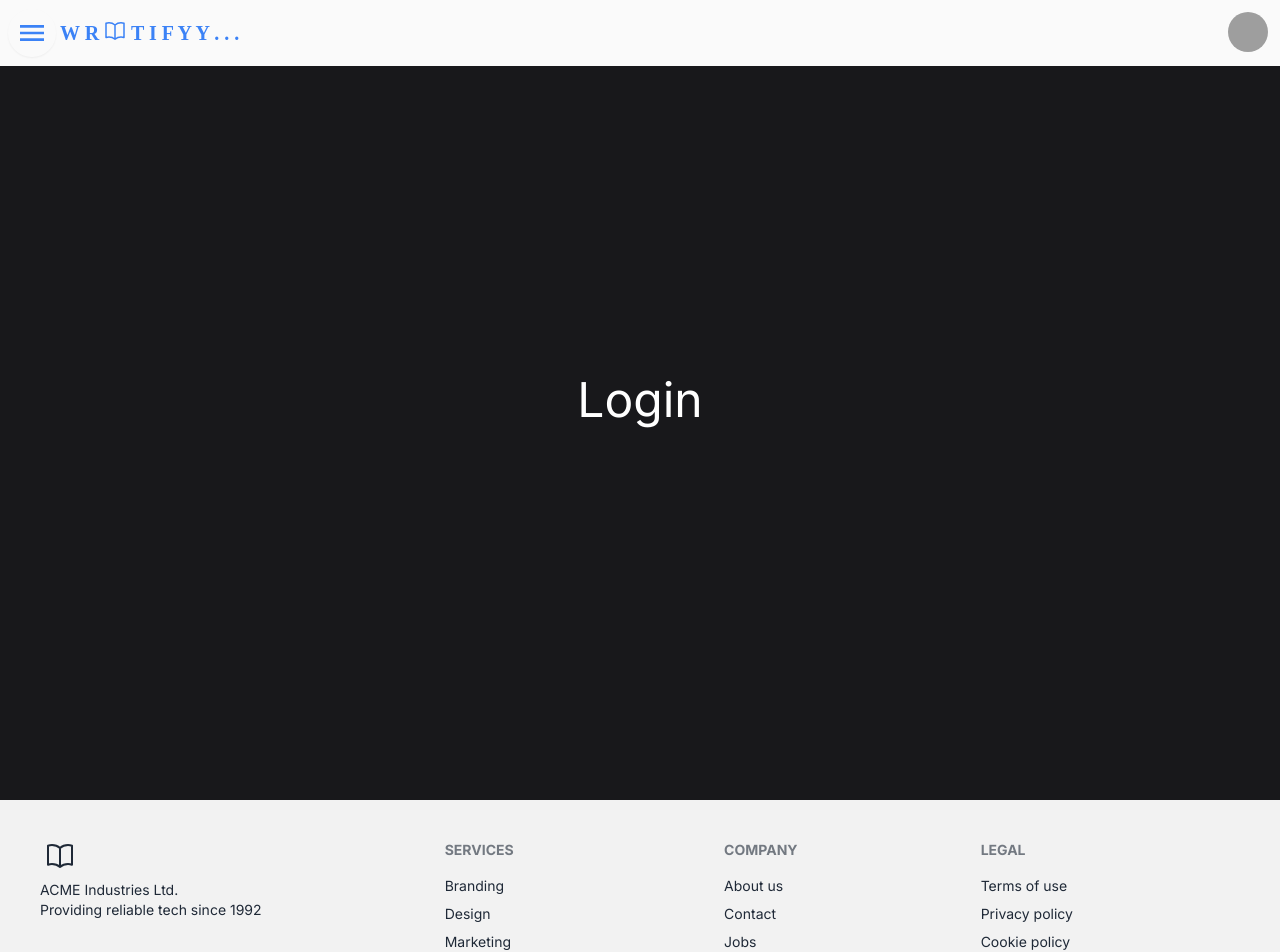
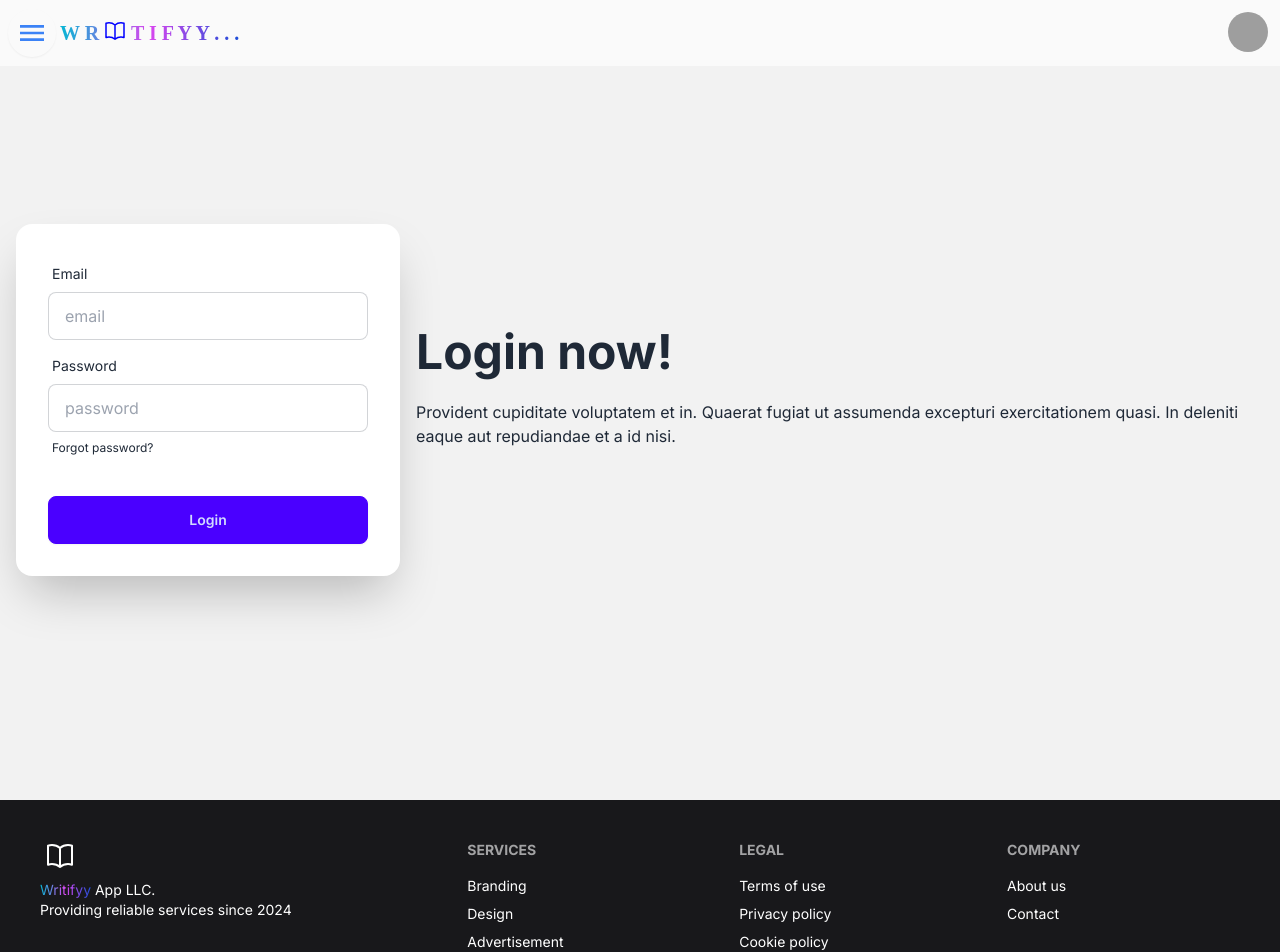
Before and after one commit to brandonRoulstone/saas_app, a Next.js app: page /login in a window 1280 px wide. Shown: the top 952 px of the page. Built offline with nearby package versions, Linux system fonts and the light colour scheme; grey boxes are pictures that could not be loaded.

Commit message:
voice to text api

```diff
--- /dev/null
+++ b/app/api/home/route.js
@@ -0,0 +1,24 @@
+import { NextResponse } from "next/server";
+import { AssemblyAI } from 'assemblyai'
+
+
+const client = new AssemblyAI({
+    apiKey: "b78acb2f18b2495680e6fa944c51ca8b"
+  });
+
+  const audioUrl = 'https://storage.googleapis.com/aai-web-samples/5_common_sports_injuries.mp3'
+
+  const config = {
+    audio_url: audioUrl
+  }
+
+  const run = async () => {
+    const transcript = await client.transcripts.transcribe(config)
+    console.log(transcript.text)
+  }
+
+
+export async function GET () {
+    // await run();
+    return NextResponse.json("Kudos it is running!");
+}
--- /dev/null
+++ b/app/api/route.js
@@ -0,0 +1,22 @@
+// import { AssemblyAI } from 'assemblyai'
+import { NextResponse, NextRequest } from 'next/server';
+
+// const client = new AssemblyAI({
+//   apiKey: "b78acb2f18b2495680e6fa944c51ca8b"
+// });
+
+// const audioUrl = 'https://storage.googleapis.com/aai-web-samples/5_common_sports_injuries.mp3'
+
+// const config = {
+//   audio_url: audioUrl
+// }
+
+// const run = async () => {
+//   const transcript = await client.transcripts.transcribe(config)
+//   console.log(transcript.text)
+// }
+
+
+export async function GET () {
+    return NextResponse.json("Kudos it is running!")
+}
--- a/app/login/page.js
+++ b/app/login/page.js
@@ -2,8 +2,35 @@ import React from 'react'
 
 const loginPage = () => {
   return (
-    <div className="flex justify-center items-center bg-zinc-900 h-screen">
-      <h1 className="text-5xl text-white">Login</h1>
+    <div className="hero min-h-screen bg-base-200">
+      <div className="hero-content flex-col lg:flex-row-reverse">
+        <div className="text-center lg:text-left">
+          <h1 className="text-5xl font-bold">Login now!</h1>
+          <p className="py-6">Provident cupiditate voluptatem et in. Quaerat fugiat ut assumenda excepturi exercitationem quasi. In deleniti eaque aut repudiandae et a id nisi.</p>
+        </div>
+        <div className="card shrink-0 w-full max-w-sm shadow-2xl bg-base-100">
+          <form className="card-body">
+            <div className="form-control">
+              <label className="label">
+                <span className="label-text">Email</span>
+              </label>
+              <input type="email" placeholder="email" className="input input-bordered" required />
+            </div>
+            <div className="form-control">
+              <label className="label">
+                <span className="label-text">Password</span>
+              </label>
+              <input type="password" placeholder="password" className="input input-bordered" required />
+              <label className="label">
+                <a href="#" className="label-text-alt link link-hover">Forgot password?</a>
+              </label>
+            </div>
+            <div className="form-control mt-6">
+              <button className="btn btn-primary">Login</button>
+            </div>
+          </form>
+        </div>
+      </div>
     </div>
   )
 }
--- a/components/Footer.jsx
+++ b/components/Footer.jsx
@@ -3,30 +3,22 @@ const Footer = () => {
   return (
     <>
 
-        <footer className="footer p-10 bg-base-200 text-base-content">
+        <footer className="footer p-10 bg-zinc-900 text-white">
             <aside>
                 {/* <svg width="50" height="50" viewBox="0 0 24 24" xmlns="http://www.w3.org/2000/svg" fillRule="evenodd" clipRule="evenodd" className="fill-current"><path d="M22.672 15.226l-2.432.811.841 2.515c.33 1.019-.209 2.127-1.23 2.456-1.15.325-2.148-.321-2.463-1.226l-.84-2.518-5.013 1.677.84 2.517c.391 1.203-.434 2.542-1.831 2.542-.88 0-1.601-.564-1.86-1.314l-.842-2.516-2.431.809c-1.135.328-2.145-.317-2.463-1.229-.329-1.018.211-2.127 1.231-2.456l2.432-.809-1.621-4.823-2.432.808c-1.355.384-2.558-.59-2.558-1.839 0-.817.509-1.582 1.327-1.846l2.433-.809-.842-2.515c-.33-1.02.211-2.129 1.232-2.458 1.02-.329 2.13.209 2.461 1.229l.842 2.515 5.011-1.677-.839-2.517c-.403-1.238.484-2.553 1.843-2.553.819 0 1.585.509 1.85 1.326l.841 2.517 2.431-.81c1.02-.33 2.131.211 2.461 1.229.332 1.018-.21 2.126-1.23 2.456l-2.433.809 1.622 4.823 2.433-.809c1.242-.401 2.557.484 2.557 1.838 0 .819-.51 1.583-1.328 1.847m-8.992-6.428l-5.01 1.675 1.619 4.828 5.011-1.674-1.62-4.829z"></path></svg> */}
                 <svg xmlns="http://www.w3.org/2000/svg" fill="none" viewBox="0 0 24 24" strokeWidth={1.5} stroke="currentColor" className="size-8 mx-1">
                     <path strokeLinecap="round" strokeLinejoin="round" d="M12 6.042A8.967 8.967 0 0 0 6 3.75c-1.052 0-2.062.18-3 .512v14.25A8.987 8.987 0 0 1 6 18c2.305 0 4.408.867 6 2.292m0-14.25a8.966 8.966 0 0 1 6-2.292c1.052 0 2.062.18 3 .512v14.25A8.987 8.987 0 0 0 18 18a8.967 8.967 0 0 0-6 2.292m0-14.25v14.25" />
                 </svg>
-                <p>ACME Industries Ltd.<br/>Providing reliable tech since 1992</p>
+                <p><span className="bg-gradient-to-r from-cyan-500 via-fuchsia-500 to-blue-700 bg-clip-text text-transparent">Writifyy</span> App LLC.<br/>Providing reliable services since 2024</p>
             </aside>
 
             <nav>
                 <h6 className="footer-title">Services</h6>
                 <a className="link link-hover">Branding</a>
                 <a className="link link-hover">Design</a>
-                <a className="link link-hover">Marketing</a>
                 <a className="link link-hover">Advertisement</a>
             </nav>
 
-            <nav>
-                <h6 className="footer-title">Company</h6>
-                <a className="link link-hover">About us</a>
-                <a className="link link-hover">Contact</a>
-                <a className="link link-hover">Jobs</a>
-                <a className="link link-hover">Press kit</a>
-            </nav>
 
             <nav>
                 <h6 className="footer-title">Legal</h6>
@@ -35,6 +27,11 @@ const Footer = () => {
                 <a className="link link-hover">Cookie policy</a>
             </nav>
 
+            <nav>
+                <h6 className="footer-title">Company</h6>
+                <a className="link link-hover">About us</a>
+                <a className="link link-hover">Contact</a>
+            </nav>
         </footer>
 
     </>
--- a/components/NavigationBar.jsx
+++ b/components/NavigationBar.jsx
@@ -33,10 +33,10 @@ const NavigationBar = () => {
             </div>
 
             <div className="flex-1 px-1 z-50">
-                <Link href="/" className="text-xl text-blue-500 flex font-[baloo] font-extrabold">
+                <Link href="/" className="text-xl bg-gradient-to-r from-cyan-500 via-fuchsia-500 to-blue-700 bg-clip-text text-transparent flex font-[baloo] font-extrabold">
                     W R
-                    <svg xmlns="http://www.w3.org/2000/svg" fill="none" viewBox="0 0 24 24" strokeWidth={1.5} stroke="currentColor" className="size-6 mx-1">
-                    <path strokeLinecap="round" strokeLinejoin="round" d="M12 6.042A8.967 8.967 0 0 0 6 3.75c-1.052 0-2.062.18-3 .512v14.25A8.987 8.987 0 0 1 6 18c2.305 0 4.408.867 6 2.292m0-14.25a8.966 8.966 0 0 1 6-2.292c1.052 0 2.062.18 3 .512v14.25A8.987 8.987 0 0 0 18 18a8.967 8.967 0 0 0-6 2.292m0-14.25v14.25" />
+                    <svg xmlns="http://www.w3.org/2000/svg" fill="none" viewBox="0 0 24 24" strokeWidth={1.5} stroke="blue" className="size-6 mx-1">
+                        <path strokeLinecap="round" strokeLinejoin="round" d="M12 6.042A8.967 8.967 0 0 0 6 3.75c-1.052 0-2.062.18-3 .512v14.25A8.987 8.987 0 0 1 6 18c2.305 0 4.408.867 6 2.292m0-14.25a8.966 8.966 0 0 1 6-2.292c1.052 0 2.062.18 3 .512v14.25A8.987 8.987 0 0 0 18 18a8.967 8.967 0 0 0-6 2.292m0-14.25v14.25" />
                     </svg>
                     T I F Y Y . . .
                 </Link>
--- a/package.json
+++ b/package.json
@@ -9,6 +9,7 @@
     "lint": "next lint"
   },
   "dependencies": {
+    "assemblyai": "^4.4.5",
     "bcrypt": "^5.1.1",
     "bulma": "^1.0.1",
     "dotenv": "^16.4.5",
```
Also changed, not shown: 1 other file (tests, documents, lock files or other folders).
